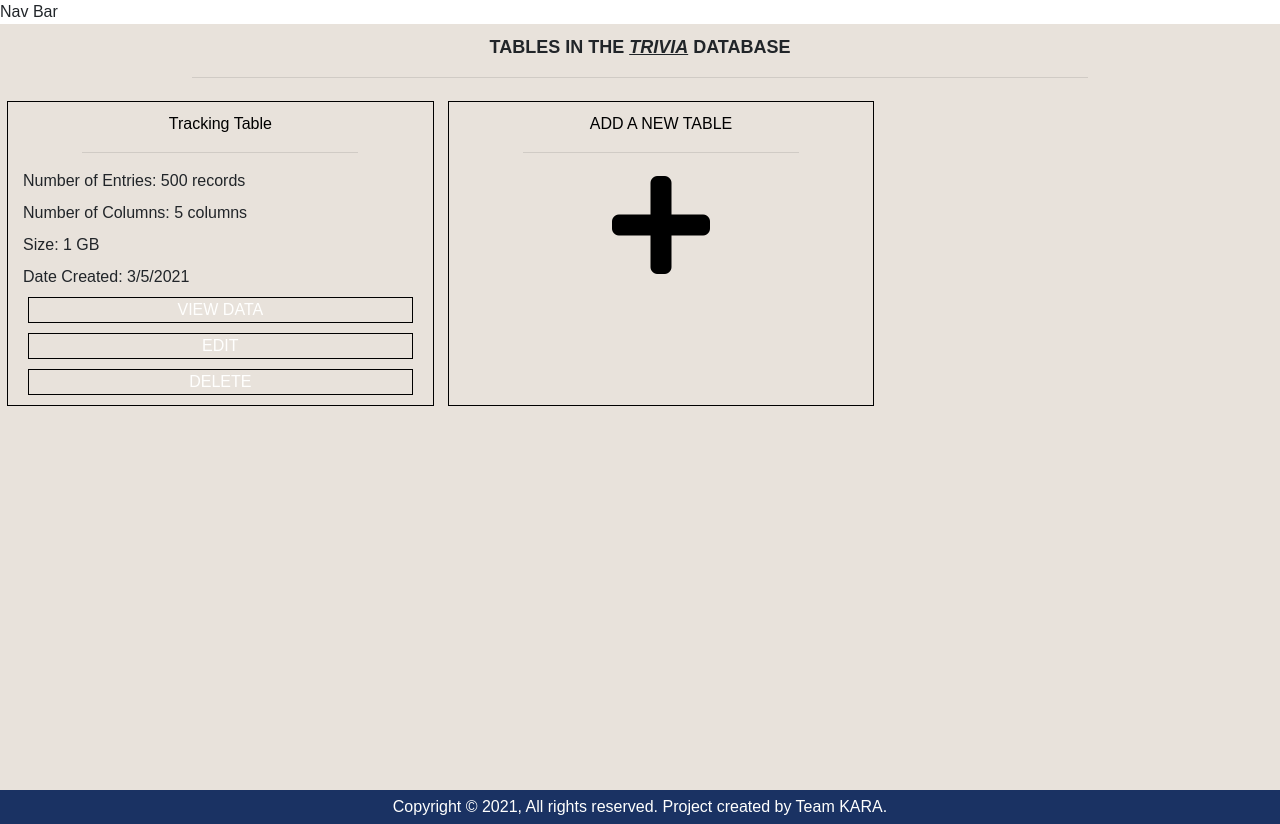
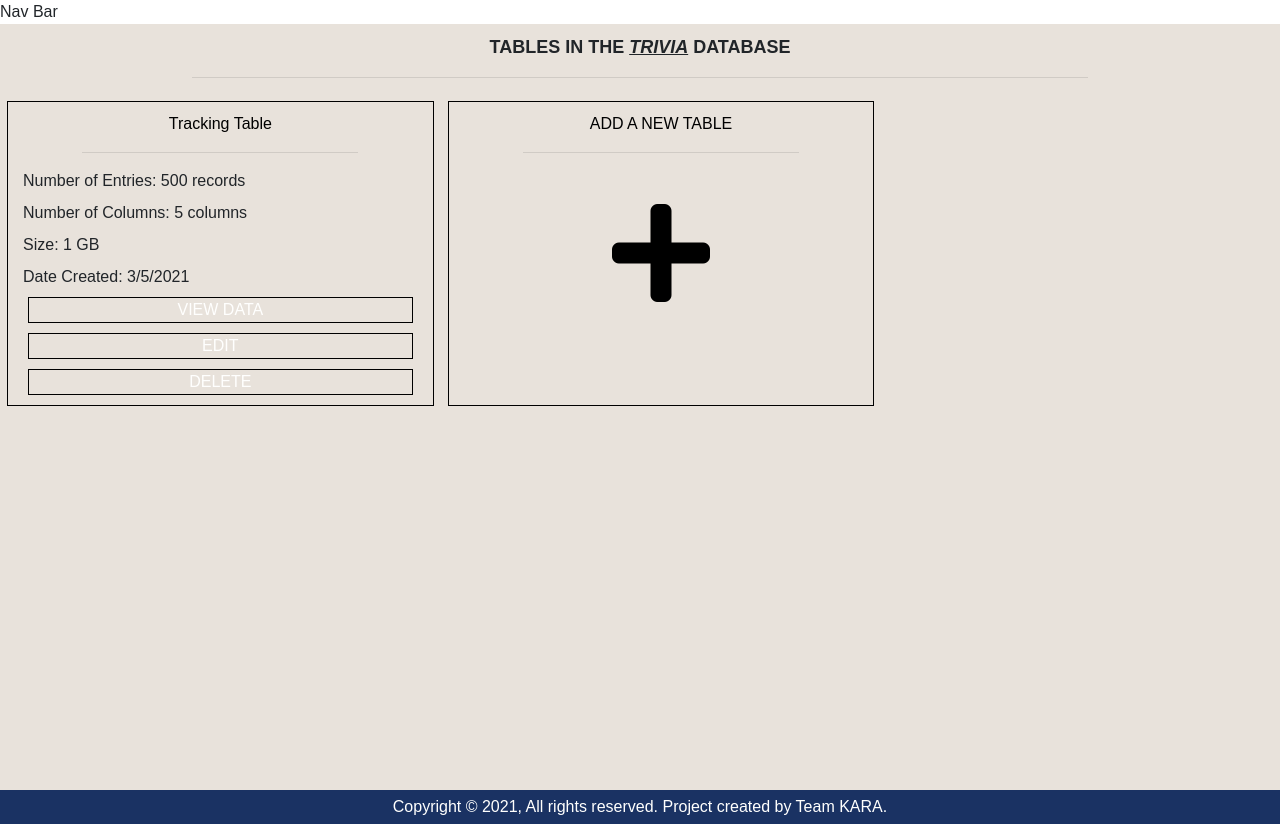
Before and after one commit to AbdulBaseetShabi/KARA, a React (Create React App) app in the folder client/: page /table/view in a window 1280 px wide. Built offline with nearby package versions, Linux system fonts and the light colour scheme; a web font is replaced by a local one.

Commit message:
code refactor -> center icon vertically

```diff
--- a/client/src/App.css
+++ b/client/src/App.css
@@ -39,3 +39,10 @@
     border: 1px solid black;
     margin: 7px;
 }
+
+.fa-plus{
+    text-align: center;
+    width: 100%;
+    color: black;
+    line-height: inherit;
+}
--- a/client/src/routes/databases/view/databases-view.css
+++ b/client/src/routes/databases/view/databases-view.css
@@ -3,12 +3,6 @@
     height: calc(100% - 34px);
     background-color: #e8e2db;
     /* color: #fffffe; */
-}
-
-.fa-plus{
-    text-align: center;
-    width: 100%;
-    color: black;
 }
 
 #add-new-db-label,.db-name-label{
```
